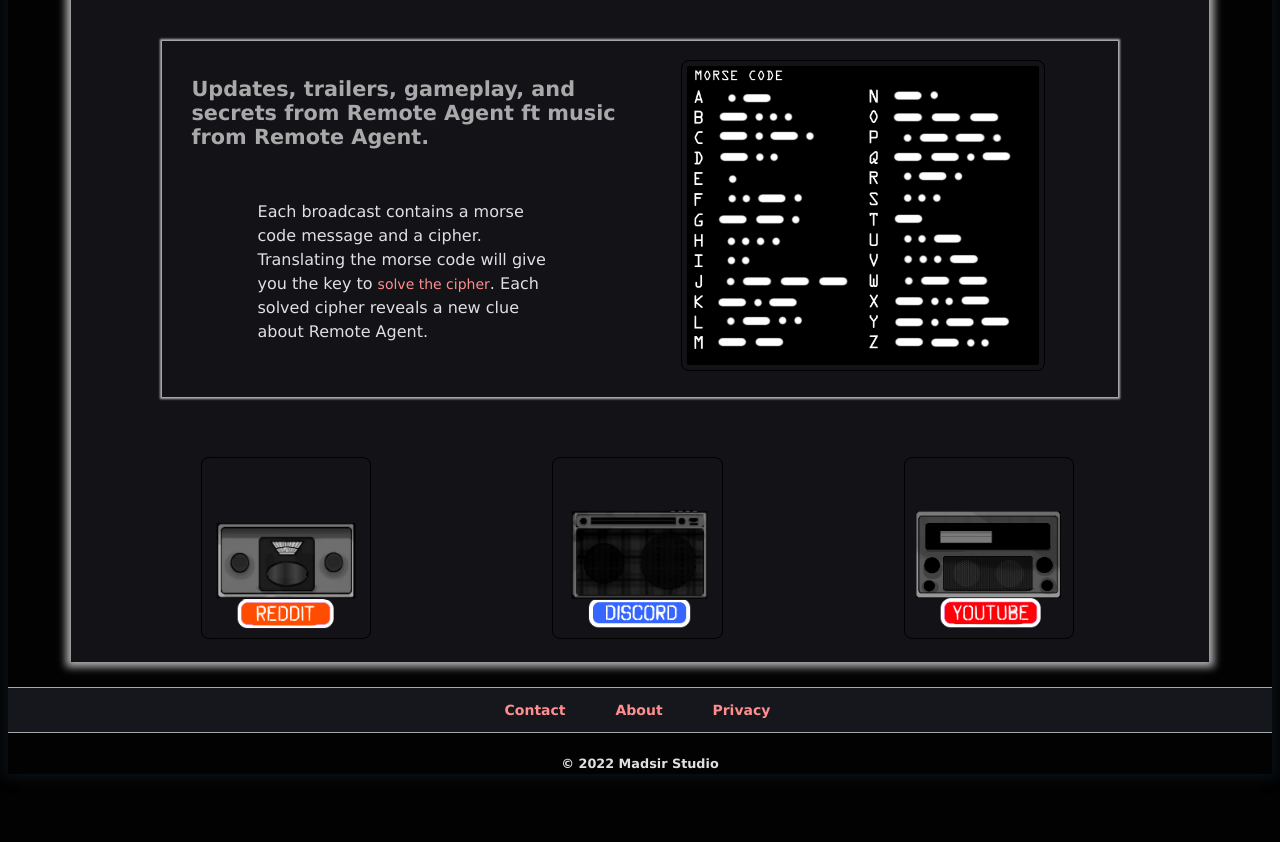
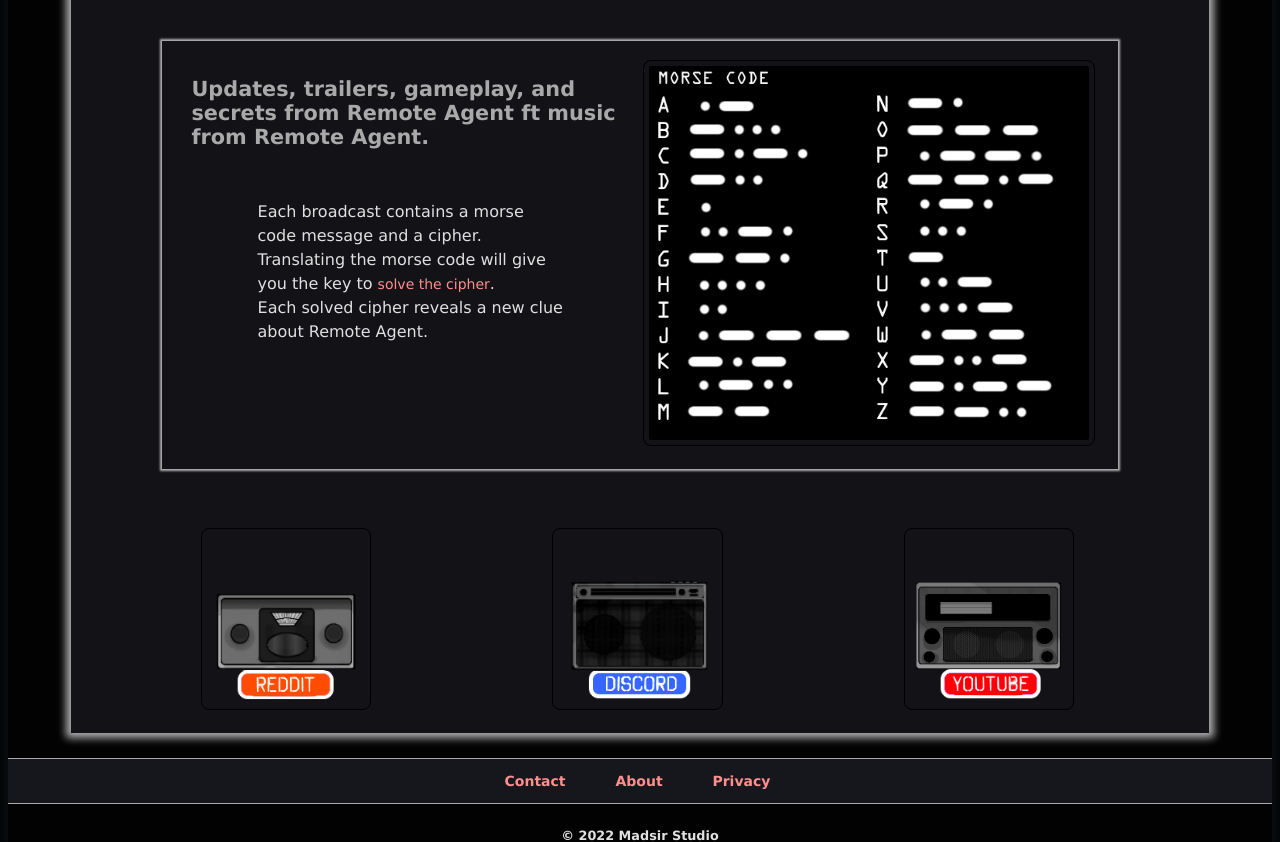
Before and after one commit to Madsir/madsirstudio.github.io, a Jekyll site: the page built from remoteagent/index.html, in a window 1280 px wide and 900 px high, scrolled down 2692 px, cut to the strip 58-900 px from the top of the window. Built offline with Jekyll 4.4.1, drawn with Linux system fonts in a browser that asks for light colours; before the commit the page ends 3545 px from its top, so only the background shows below that.

Commit message:
Update index.html

```diff
--- a/remoteagent/index.html
+++ b/remoteagent/index.html
@@ -148,11 +148,11 @@
 		<br>
 	<div class="row">
 		  		<div class="col">
-					<h2>Updates, trailers, gameplay, and secrets from Remote Agent ft music from Remote Agent.</h2><br> <p>Each broadcast contains a morse code message and a cipher. Translating the morse code will give you the key to <a href="https://www.boxentriq.com/code-breaking/vigenere-cipher">solve the cipher</a>. Each solved cipher reveals a new clue about Remote Agent.</p>
+					<h2>Updates, trailers, gameplay, and secrets from Remote Agent ft music from Remote Agent.</h2><br> <p>Each broadcast contains a morse code message and a cipher.<br>Translating the morse code will give you the key to <a href="https://www.boxentriq.com/code-breaking/vigenere-cipher">solve the cipher</a>.<br>Each solved cipher reveals a new clue about Remote Agent.</p>
 			<br>
 		</div>
 		<div class="col">
-	 		 <a href="/Assets/MORSECODE.png"><img src="/Assets/MORSECODE.png" alt="morsecode" width="80%"></a><br>
+	 		 <a href="/Assets/MORSECODE.png"><img src="/Assets/MORSECODE.png" alt="morsecode" width="100%"></a><br>
 		</div>
 	</div>
 		<br>
```
